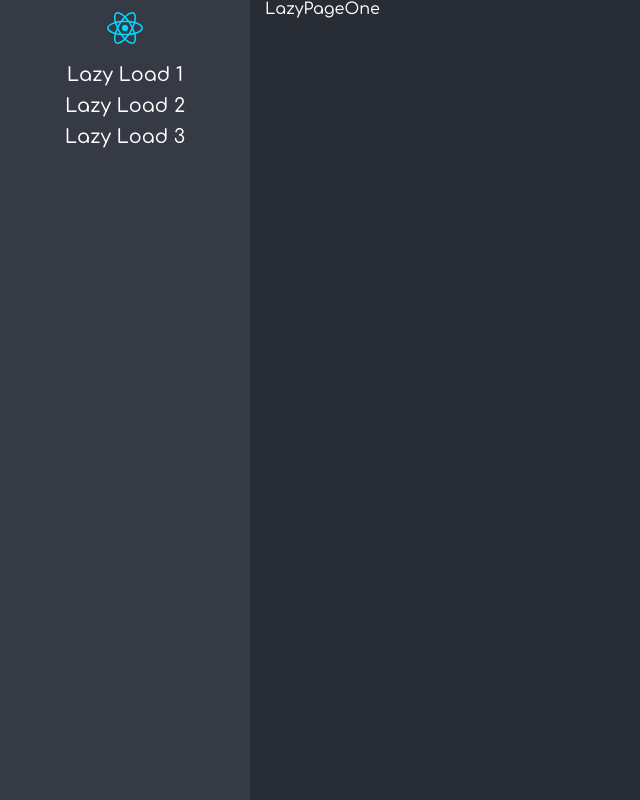
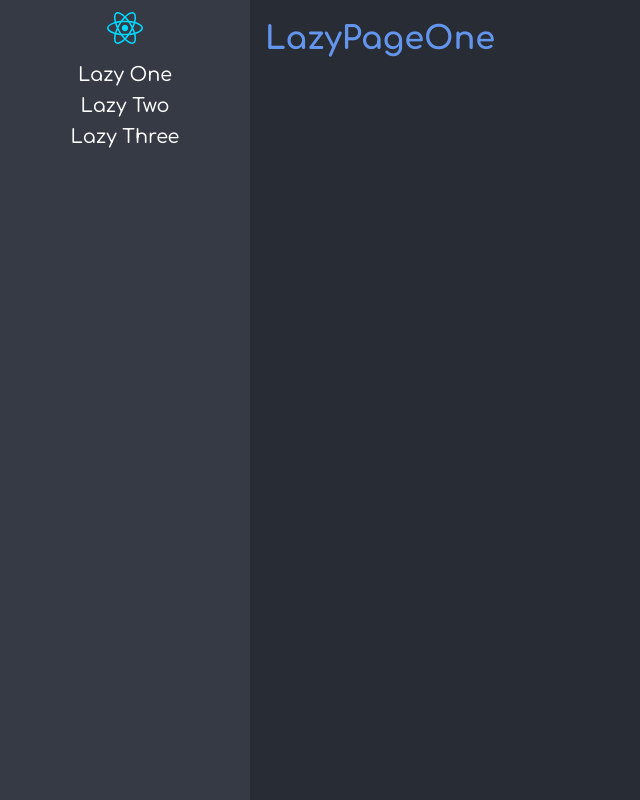
Before and after one commit to Hebary/Lazyload-practice, a React (Vite) app: page /lazy-1 in a window 1280 px wide. Shown: the whole page, without its empty margins (0-640 px from the left). Built offline with nearby package versions, Linux system fonts and the light colour scheme.

Commit message:
Lazy Basic Ready

```diff
--- a/src/index.css
+++ b/src/index.css
@@ -47,3 +47,67 @@ nav li a {
   color: grey;
   transition: all .3s ease-out;
 }
+
+/* Spinner */
+
+.sk-cube-grid {
+  width: 40px;
+  height: 40px;
+  margin: 100px auto;
+}
+
+.sk-cube-grid .sk-cube {
+  width: 30%;
+  height: 30%;
+  background-color: rgb(61, 146, 226);
+  float: left;
+  -webkit-animation: sk-cubeGridScaleDelay 1.3s infinite ease-in-out;
+          animation: sk-cubeGridScaleDelay 1.3s infinite ease-in-out;
+}
+.sk-cube-grid .sk-cube1 {
+  -webkit-animation-delay: 0.2s;
+          animation-delay: 0.2s; }
+.sk-cube-grid .sk-cube2 {
+  -webkit-animation-delay: 0.3s;
+          animation-delay: 0.3s; }
+.sk-cube-grid .sk-cube3 {
+  -webkit-animation-delay: 0.4s;
+          animation-delay: 0.4s; }
+.sk-cube-grid .sk-cube4 {
+  -webkit-animation-delay: 0.1s;
+          animation-delay: 0.1s; }
+.sk-cube-grid .sk-cube5 {
+  -webkit-animation-delay: 0.2s;
+          animation-delay: 0.2s; }
+.sk-cube-grid .sk-cube6 {
+  -webkit-animation-delay: 0.3s;
+          animation-delay: 0.3s; }
+.sk-cube-grid .sk-cube7 {
+  -webkit-animation-delay: 0s;
+          animation-delay: 0s; }
+.sk-cube-grid .sk-cube8 {
+  -webkit-animation-delay: 0.1s;
+          animation-delay: 0.1s; }
+.sk-cube-grid .sk-cube9 {
+  -webkit-animation-delay: 0.2s;
+          animation-delay: 0.2s; }
+
+@-webkit-keyframes sk-cubeGridScaleDelay {
+  0%, 70%, 100% {
+    -webkit-transform: scale3D(1, 1, 1);
+            transform: scale3D(1, 1, 1);
+  } 35% {
+    -webkit-transform: scale3D(0, 0, 1);
+            transform: scale3D(0, 0, 1);
+  }
+}
+
+@keyframes sk-cubeGridScaleDelay {
+  0%, 70%, 100% {
+    -webkit-transform: scale3D(1, 1, 1);
+            transform: scale3D(1, 1, 1);
+  } 35% {
+    -webkit-transform: scale3D(0, 0, 1);
+            transform: scale3D(0, 0, 1);
+  }
+}
--- /dev/null
+++ b/src/lazy/components/Spinner.tsx
@@ -0,0 +1,21 @@
+import React from "react";
+
+type Props = {};
+
+export const Spinner = (props: Props) => {
+  return (
+    <>
+      <div className="sk-cube-grid">
+        <div className="sk-cube sk-cube1"></div>
+        <div className="sk-cube sk-cube2"></div>
+        <div className="sk-cube sk-cube3"></div>
+        <div className="sk-cube sk-cube4"></div>
+        <div className="sk-cube sk-cube5"></div>
+        <div className="sk-cube sk-cube6"></div>
+        <div className="sk-cube sk-cube7"></div>
+        <div className="sk-cube sk-cube8"></div>
+        <div className="sk-cube sk-cube9"></div>
+      </div>
+    </>
+  );
+};
--- /dev/null
+++ b/src/lazy/components/index.ts
@@ -0,0 +1 @@
+export { Spinner } from './Spinner'
--- a/src/lazy/pages/LazyPageOne.tsx
+++ b/src/lazy/pages/LazyPageOne.tsx
@@ -1,8 +1,13 @@
+type Props = {};
 
-type Props = {}
+export const LazyPageOne = () => {
+  return (
+    <>
+      <h1 style={{color:'cornflowerblue'}} >
+        LazyPageOne
+      </h1>
+    </>
+  );
+};
 
-export const LazyPageOne : React.FC = (props: Props) => {
-  return (
-    <div>LazyPageOne</div>
-  )
-}
+export default LazyPageOne;
--- a/src/lazy/pages/LazyPageThree.tsx
+++ b/src/lazy/pages/LazyPageThree.tsx
@@ -1,8 +1,8 @@
 
-type Props = {}
-
-export const LazyPageThree : React.FC<Props> = (props: Props) => {
+export const LazyPageThree = () => {
   return (
     <div>LazyPageThree</div>
   )
 }
+
+export default LazyPageThree
--- a/src/lazy/pages/LazyPageTwo.tsx
+++ b/src/lazy/pages/LazyPageTwo.tsx
@@ -1,8 +1,7 @@
-
-type Props = {}
-
-export const LazyPageTwo : React.FC = (props: Props) => {
+export const LazyPageTwo = () => {
   return (
     <div>LazyPageTwo</div>
   )
 }
+
+export default LazyPageTwo
--- a/src/routes/Navigation.tsx
+++ b/src/routes/Navigation.tsx
@@ -1,41 +1,36 @@
+import { Suspense } from "react";
 import { BrowserRouter, Routes, Route, Link, Navigate } from "react-router-dom";
 import logo from "../assets/react.svg";
-
-import {
-    LazyPageOne,
-    LazyPageTwo,
-    LazyPageThree
-} from "../lazy/pages";
-
-
+import { Spinner } from "../lazy/components";
+import { LazyOne, LazyThree, LazyTwo } from "../routes/routes";
+import { routes } from "./routes";
 
 export const Navigation: React.FC = () => {
   return (
+    <Suspense fallback={<Spinner/>}>
       <BrowserRouter>
         <div className="main-layout">
           <nav>
-          <img src={logo} alt='react-logo' style={{marginTop:12}} />
+            <img src={logo} alt="react-logo" style={{ marginTop: 12 }} />
             <ul>
-            <li>
-              <Link to="/lazy-1">Lazy Load 1</Link>
+              {routes.map(({ to, name }) => {
+                return (
+                  <li key={to}>
+                    <Link to={to}>{name}</Link>
                   </li>
-            <li>
-              <Link to="/lazy-2">Lazy Load 2</Link>
-            </li>
-            <li>
-              <Link to="/lazy-3">Lazy Load 3</Link>
-            </li>
+                );
+              })}
             </ul>
           </nav>
 
           <Routes>
-            <Route path="/lazy-1" element ={ <LazyPageOne/> }/>
-            <Route path="/lazy-2" element={ <LazyPageTwo/> } />
-            <Route path="/lazy-3" element={ <LazyPageThree/> }/>
-            <Route path="/*" element={ <Navigate to="home" replace/> }/>
+             <Route path={routes[0].path} element ={ <LazyOne/> }/>
+            <Route path={routes[1].path} element={ <LazyTwo /> } />
+            <Route path={routes[2].path} element={ <LazyThree/> }/>
+            <Route path="/*" element={<Navigate to="lazy-1" replace />} />
           </Routes>
-
         </div>
       </BrowserRouter>
+    </Suspense>
   );
 };
--- /dev/null
+++ b/src/routes/routes.ts
@@ -0,0 +1,37 @@
+import React, { lazy, LazyExoticComponent } from "react";
+
+type JSXComponent = () => JSX.Element
+
+interface Route {
+    to: string
+    name: string;
+    path: string;
+    Component : React.LazyExoticComponent<JSXComponent> | JSXComponent;
+}
+
+
+export const LazyOne = lazy(() => import(/* webPackChunkName : LazyPageOne  */"../lazy/pages/LazyPageOne"));
+export const LazyTwo = lazy(() => import(/* webPackChunkName : LazyPageTwo  */"../lazy/pages/LazyPageTwo"));
+export const LazyThree = lazy(() => import(/* webPackChunkName : LazyPageThree  */"../lazy/pages/LazyPageThree"));
+
+export const routes : Route[] = [
+    {
+        to : 'lazy-1',
+        path: 'lazy-1',
+        name: 'Lazy One',
+        Component : LazyOne
+    },
+    {
+        to : 'lazy-2',
+        path: 'lazy-2',
+        name: 'Lazy Two',
+        Component : LazyTwo
+
+    },
+    {
+        to : 'lazy-3',
+        path: 'lazy-3',
+        name: 'Lazy Three',
+        Component : LazyThree
+    }
+]
```
Lines whose indentation alone changed are shown as unchanged.
